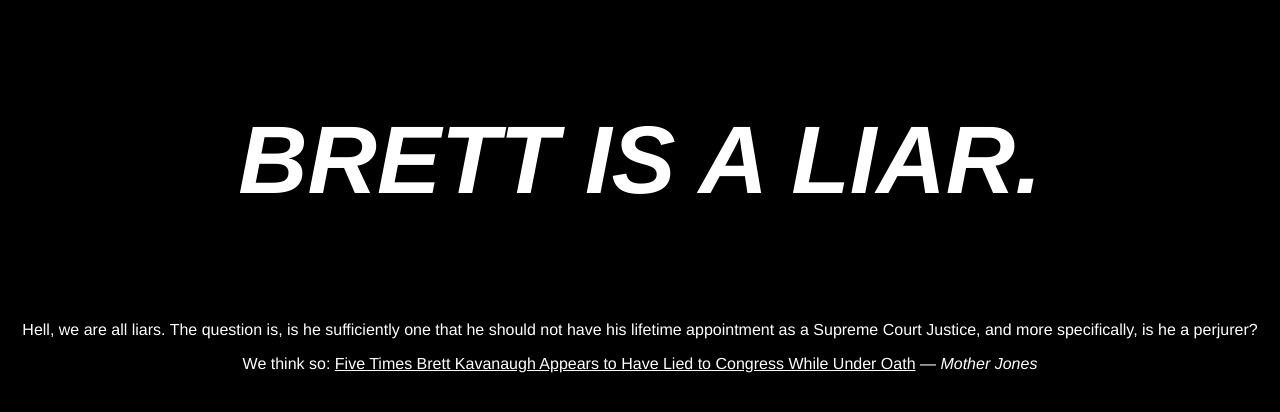
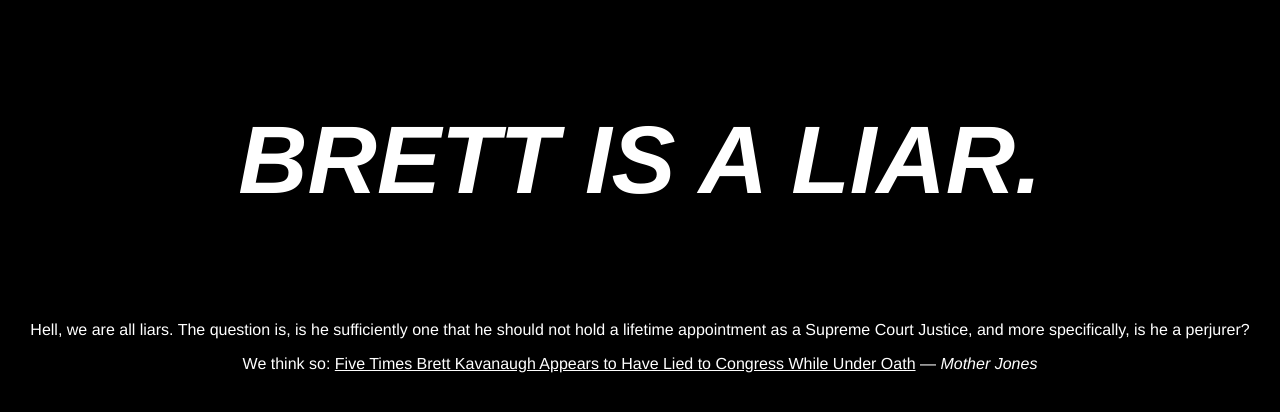
Before and after one commit to theradiooperator/bial, a plain HTML site: page index.html in a window 1280 px wide. Drawn offline with Linux system fonts and the light colour scheme.

Commit message:
phrasing

```diff
--- a/index.html
+++ b/index.html
@@ -20,7 +20,7 @@ p { text-align: center; }
 
 	<h1><strong><em>Brett is a liar.</em></strong></h1>
 
-	<p>Hell, we are all liars. The question is, is he sufficiently one that he should not have his lifetime appointment as a Supreme Court Justice, and more specifically, is he a perjurer?</p>
+	<p>Hell, we are all liars. The question is, is he sufficiently one that he should not hold a lifetime appointment as a Supreme Court Justice, and more specifically, is he a perjurer?</p>
 
 	<p>We think so: <a href="https://www.motherjones.com/politics/2018/09/five-times-brett-kavanaugh-appears-to-have-lied-to-congress-while-under-oath/">Five Times Brett Kavanaugh Appears to Have Lied to Congress While Under Oath</a> &mdash; <cite>Mother Jones</cite></p>
 
```
